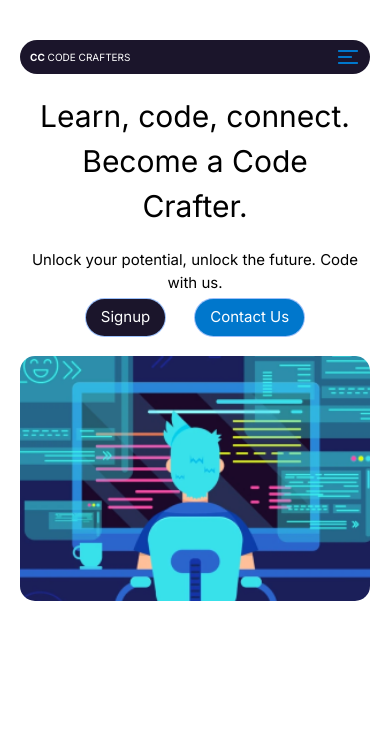
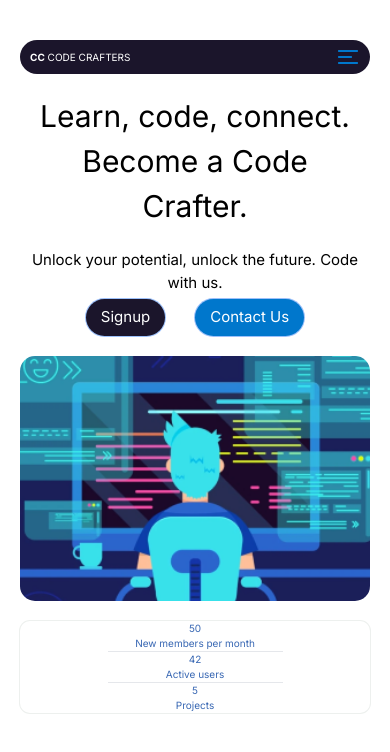
Before and after one commit to Henry-Edet/code-crafters, a React (Create React App) app: page / in a window 390 px wide. Shown: the top 752 px of the page. Built offline with nearby package versions, Linux system fonts and the light colour scheme.

Commit message:
hero mobile section finished

```diff
--- a/src/components/Hero.jsx
+++ b/src/components/Hero.jsx
@@ -38,6 +38,19 @@ function Hero() {
           alt="hero-img"
         />
       </figure>
+
+      {/* membership & active members with number of projects below */}
+
+      <div className="ring-1 ring-[var(--lightgrey)] rounded-2xl text-[var(--lightBlue)] ">
+        <h2>50</h2>
+        <p>New members per month</p>
+        <hr className="w-[50%] m-auto" />
+        <h2>42</h2>
+        <p>Active users</p>
+        <hr className="w-[50%] m-auto" />
+        <h2>5</h2>
+        <p>Projects</p>
+      </div>
     </section>
   );
 }
--- a/src/index.css
+++ b/src/index.css
@@ -7,6 +7,7 @@
   --lightBlue: #3867b3;
   --black: #1b152b;
   --white: #fff;
+  --lightgrey: #edf0ee;
 }
 
 html {
```
